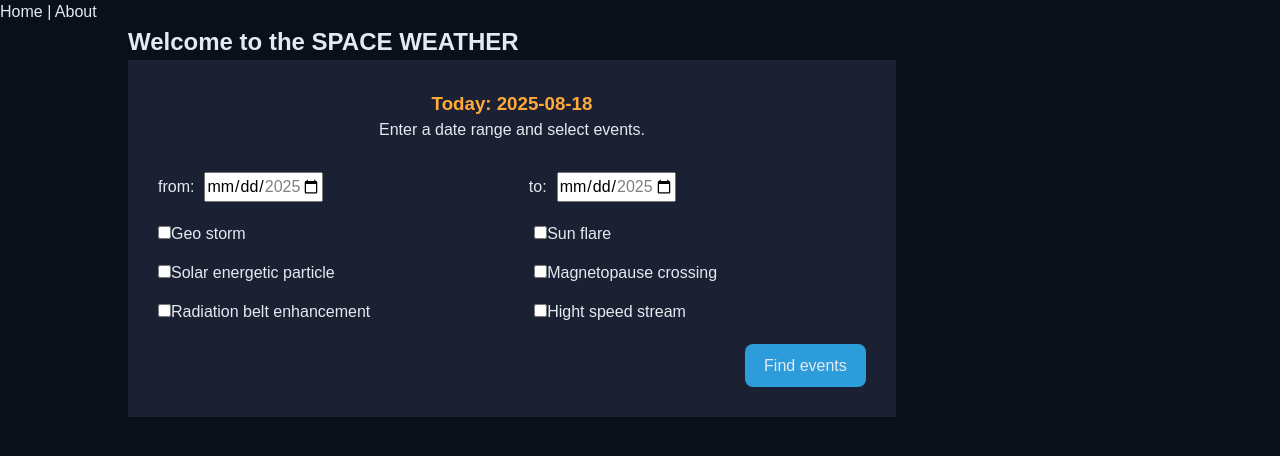
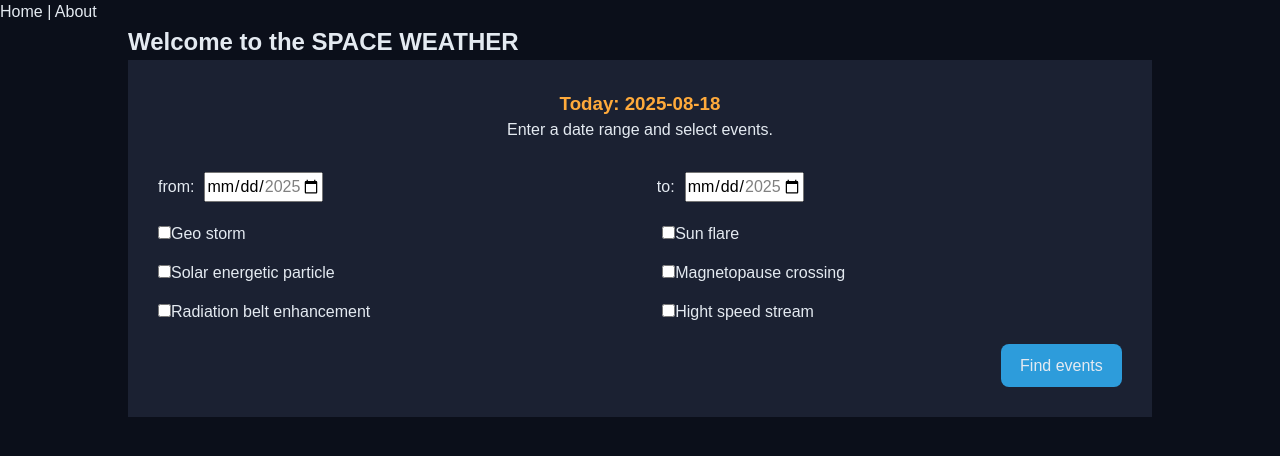
Before and after one commit to Taaamilaaa/Space-Weather, a React (Vite) app: page / in a window 1280 px wide. Shown: the top 456 px of the page. Built offline with nearby package versions, Linux system fonts and the light colour scheme.

Commit message:
Update FormSection.module.css

```diff
--- a/src/components/formSection/FormSection.module.css
+++ b/src/components/formSection/FormSection.module.css
@@ -1,6 +1,6 @@
 .section {
   padding: 30px;
-  width: 75%;
+
   background-color: var(--color-card);
   color: var(--color-text);
   margin-bottom: 40px;
```
